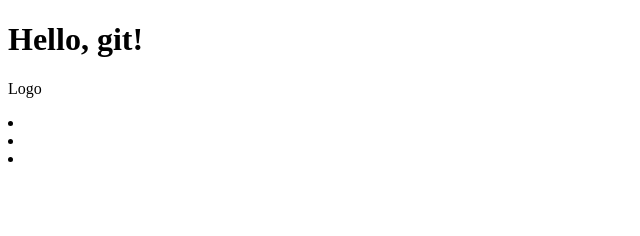
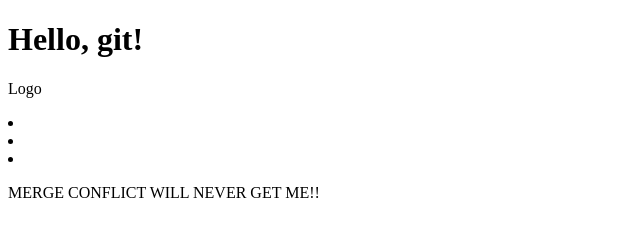
Before and after one commit to ReynkeDeVos/wd64-git_intro, a plain HTML site: page index.html in a window 1280 px wide. Shown: the whole page, without its empty margins (0-640 px from the left). Drawn offline with Linux system fonts and the light colour scheme.

Commit message:
add paragraph -  Line 19

```diff
--- a/index.html
+++ b/index.html
@@ -15,6 +15,8 @@
         <li><a href=""></a></li>
       </nav>
     </header>
-    <main></main>
+    <main>
+      <p>MERGE CONFLICT WILL NEVER GET ME!!</p>
+    </main>
   </body>
 </html>
```
